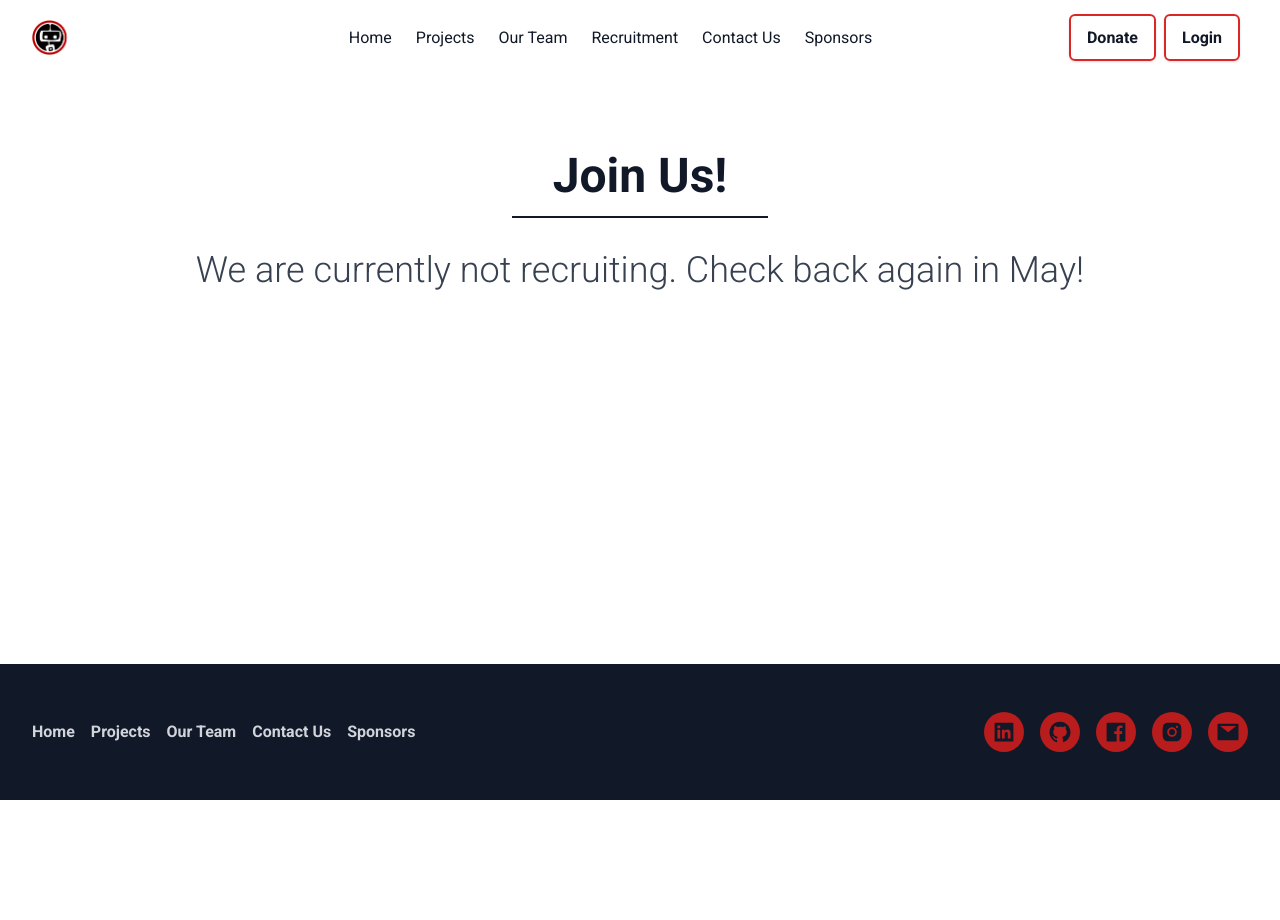
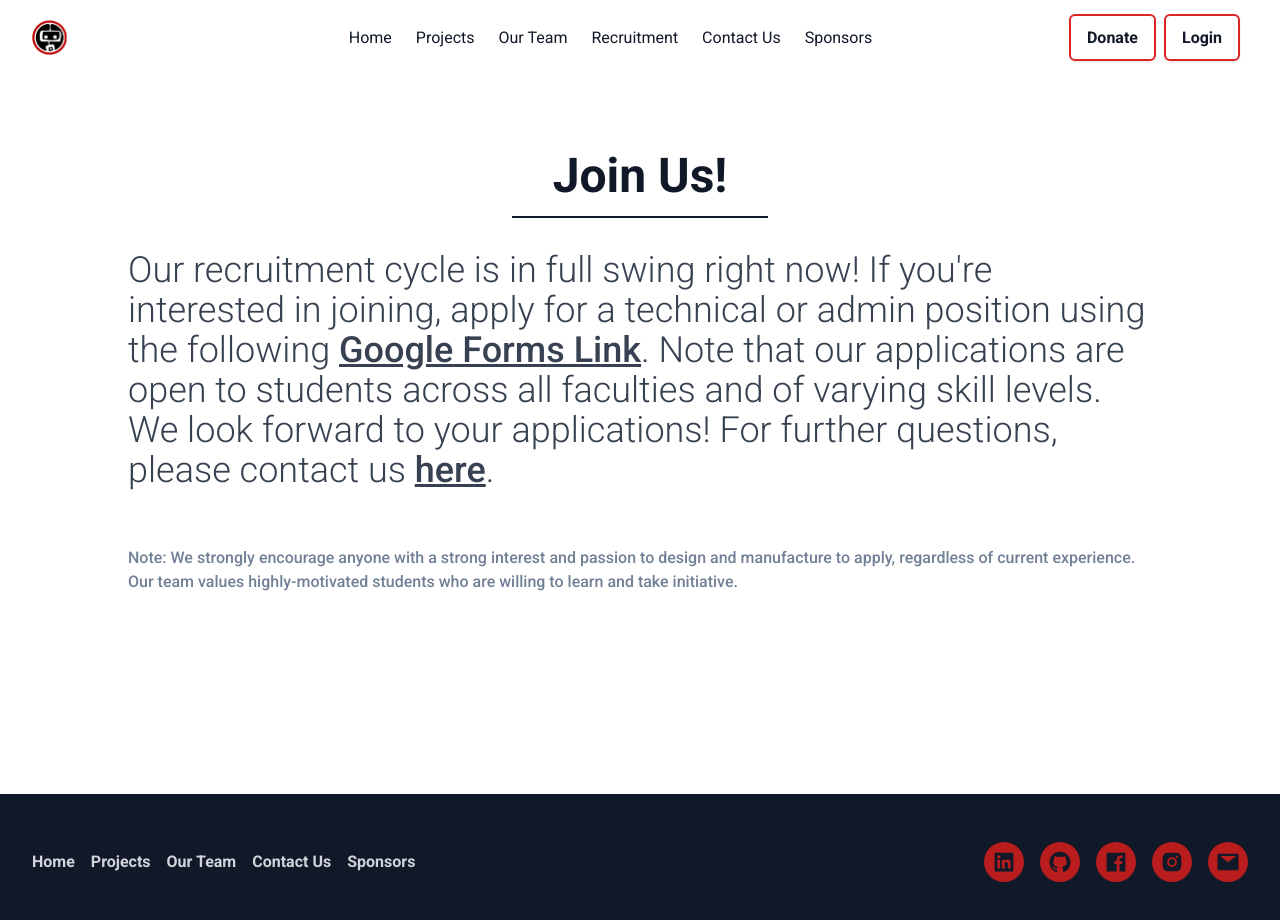
Before and after one commit to SteveIsnthere/openrobotics_website, a React (Create React App) app: page /Recruitment in a window 1280 px wide. Shown: the top 920 px of the page. Before the commit the page ends 800 px from the top, so only its background shows below. Built offline with nearby package versions, Linux system fonts and the light colour scheme.

Commit message:
Updated recruiment page status

```diff
--- a/src/components/Recruitment/Recruitment.tsx
+++ b/src/components/Recruitment/Recruitment.tsx
@@ -1,4 +1,7 @@
 // import Category from "./Category";
+import Contact from "../ContactPage/ContactPage";
+import { Link } from "react-router-dom";
+
 //
 // class Role {
 //   title: string;
@@ -610,9 +613,21 @@ const Recruitment = () => {
         Join Us!
       </h1>
       <span className="w-64 h-[2px] mt-0 bg-gray-900 mb-6"></span>
-      <h1 className="text-2xl py-2 font-light md:text-4xl text-gray-700">
-        We are currently not recruiting. Check back again in May!
-      </h1>
+      <h1 className="text-2xl py-2 font-light md:text-4xl text-gray-700 max-w-l">
+      Our recruitment cycle is in full swing right now! If you're interested
+        in joining, apply for a technical or admin position using the following <a className="font-medium text-red cursor-pointer underline hover:text-red:700" href="https://docs.google.com/forms/d/e/1FAIpQLScWN8Gqa_pe9x6g9SmL_UFGCFLdUMXr94qaeg-mxM5_oQ6nOg/viewform">Google Forms Link</a>. Note that our
+        applications are open to students across all faculties and of varying
+        skill levels. We look forward to your applications! For further
+        questions, please contact us <Link className="font-medium text-red cursor-pointer hover:text-red-700 underline" to="/Contact">here</Link>.
+        </h1>
+        <br/><br/>
+
+        <p className="font-medium text-medium max-w-l">Note: We strongly encourage anyone with a strong interest and
+        passion to design and manufacture to apply, regardless of current
+        experience. Our team values highly-motivated students who are willing to
+        learn and take initiative.
+        </p>
+
       <p className="py-4 text-md md:text-xl  text-gray-500">
         {/* Our Recruitment cycle is in full swing right now! If you're interested
         in joining, apply for a technical or admin position here. Note that our
--- a/src/components/Team/Team.tsx
+++ b/src/components/Team/Team.tsx
@@ -64,7 +64,7 @@ const Team = () => {
       "im"
     ),
     new Person(
-      "A. Leung",
+      "Anita Leung",
       "Web Developer",
       "https://github.com/aleung30",
       "im",
```
